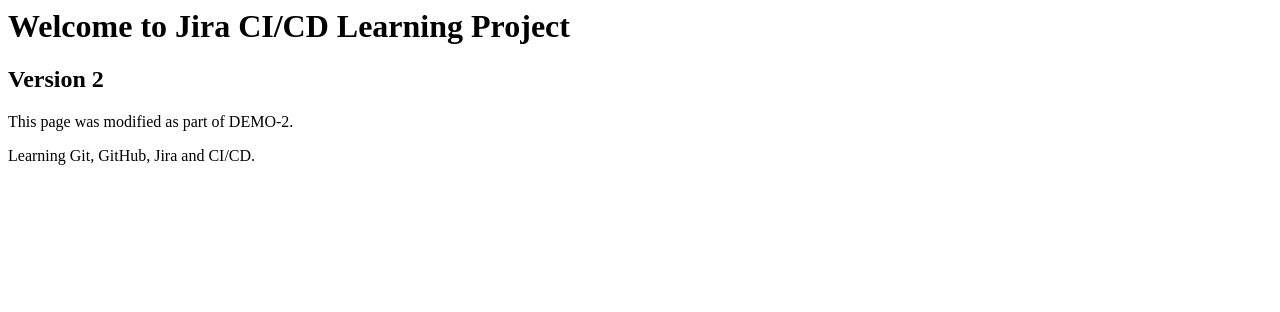
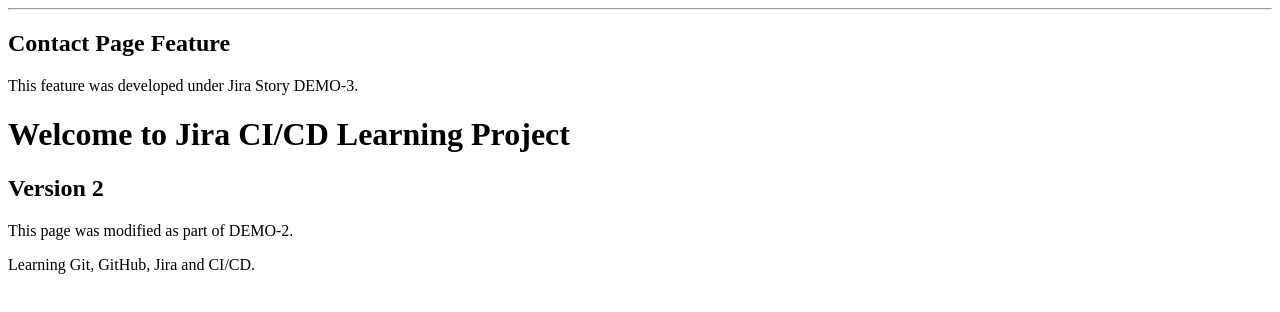
Before and after one commit to ARamakrishnaReddy/jira-demo-project, a plain HTML site: page index.html in a window 1280 px wide. Drawn offline with Linux system fonts and the light colour scheme.

Commit message:
DEMO-3 Added contact page section

```diff
--- a/index.html
+++ b/index.html
@@ -2,6 +2,13 @@
 <head>
     <title>Jira Demo Project</title>
 </head>
+<hr>
+
+<h2>Contact Page Feature</h2>
+
+<p>
+This feature was developed under Jira Story DEMO-3.
+</p>
 <body>
     <h1>Welcome to Jira CI/CD Learning Project</h1>
 
```
